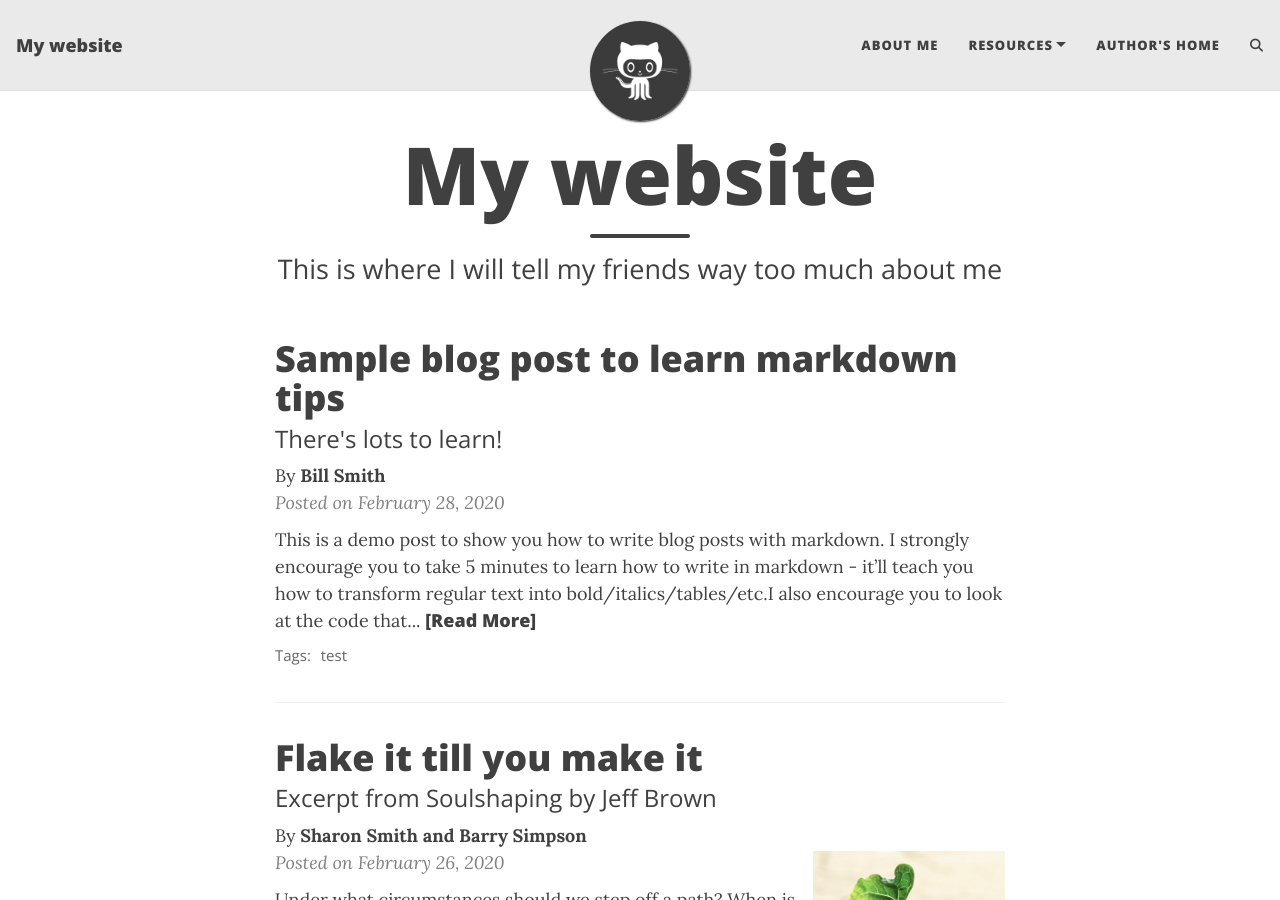
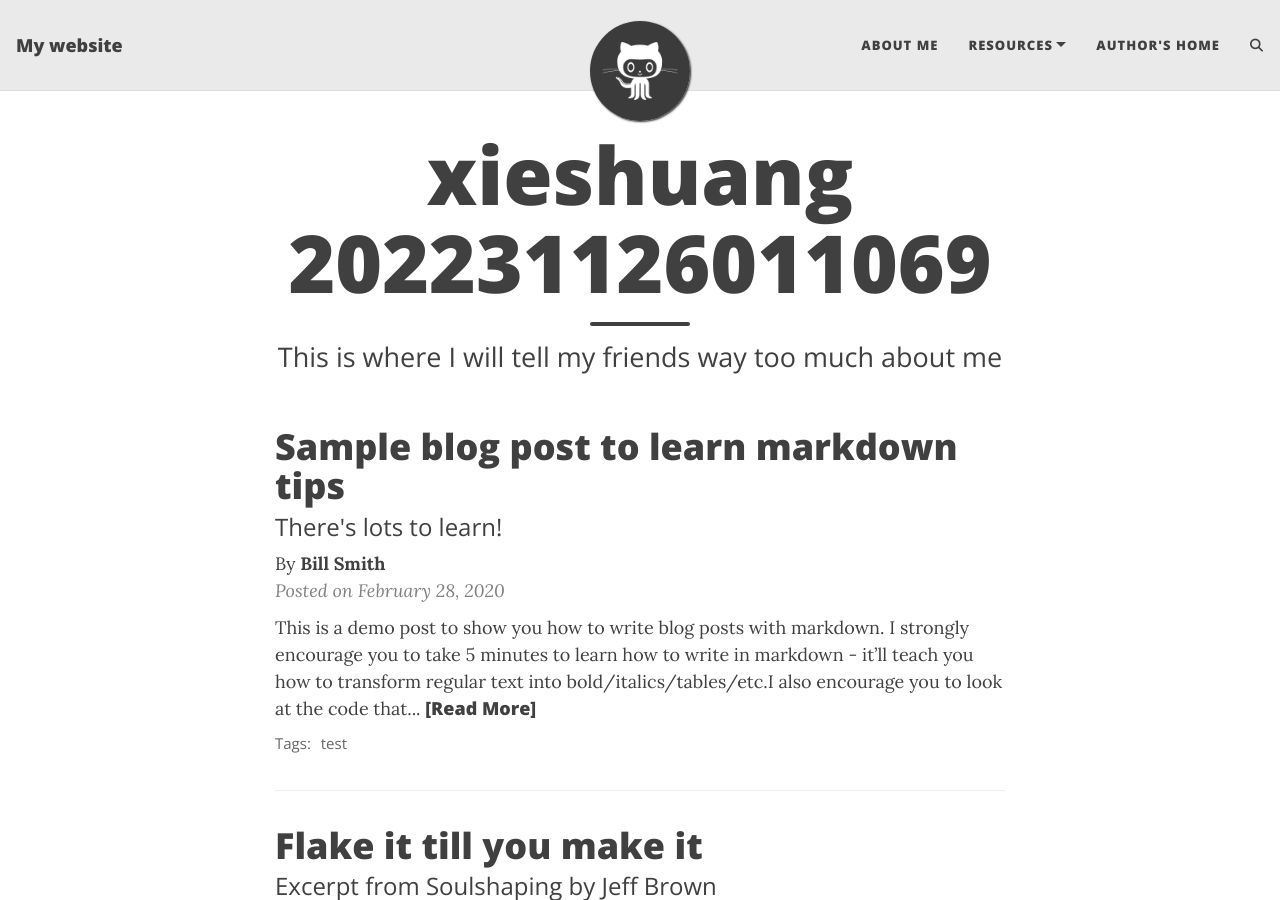
Before and after one commit to XIExie886/XIExie886.github.io, a Jekyll site: the page built from index.html, in a window 1280 px wide and 900 px high. Built offline with Jekyll 4.4.1, drawn with Linux system fonts in a browser that asks for light colours; the list of posts is cut into pages by our own code; comment, search, counter and statistics services are not loaded.

Commit message:
Update index.html

```diff
--- a/index.html
+++ b/index.html
@@ -1,5 +1,5 @@
 ---
 layout: home
-title: My website
+title: xieshuang 202231126011069
 subtitle: This is where I will tell my friends way too much about me
 ---
```
